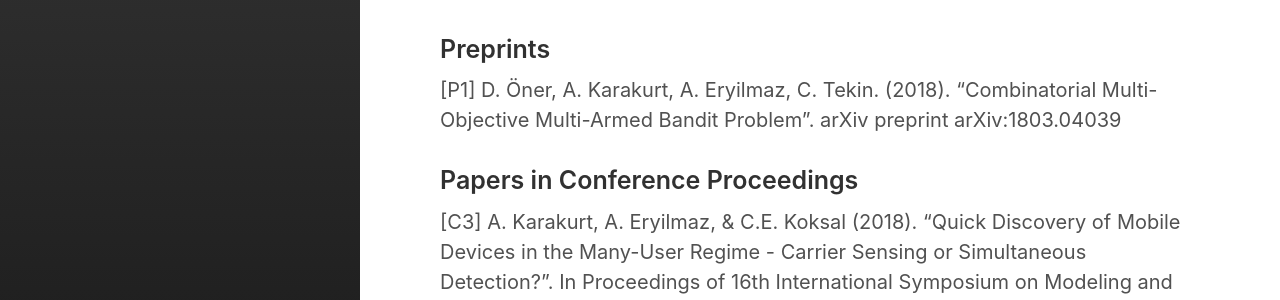
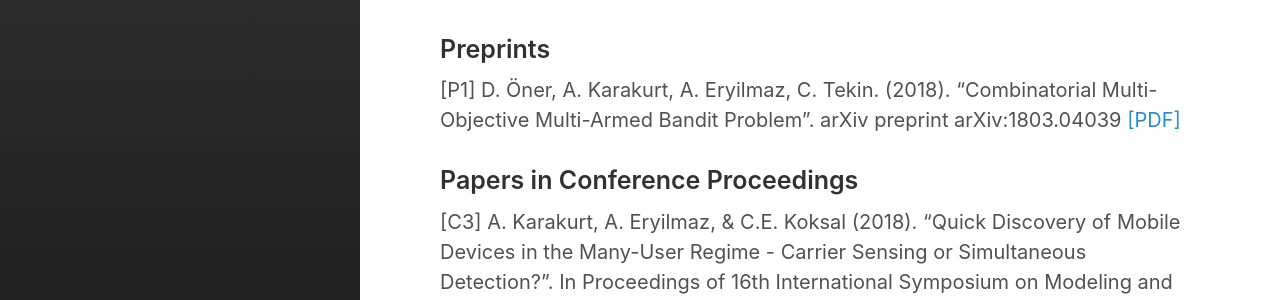
Before and after one commit to altugkarakurt/altugkarakurt.github.io, a Jekyll site: the page built from publications.md, in a window 1280 px wide. Shown: the part 136-436 px from the top of the page. Built offline with Jekyll 4.4.1, drawn with Linux system fonts in a browser that asks for light colours.

Commit message:
Added link to the new preprint to publications

```diff
--- a/publications.md
+++ b/publications.md
@@ -5,7 +5,7 @@
 sidebar_link: true
 ---
 ### Preprints ###
-[P1] D. Öner, A. Karakurt, A. Eryilmaz, C. Tekin. (2018). "Combinatorial Multi-Objective Multi-Armed Bandit Problem". arXiv preprint arXiv:1803.04039
+[P1] D. Öner, A. Karakurt, A. Eryilmaz, C. Tekin. (2018). "Combinatorial Multi-Objective Multi-Armed Bandit Problem". arXiv preprint arXiv:1803.04039 [[PDF]](https://arxiv.org/pdf/1803.04039.pdf "arXiv")
 
 ### Papers in Conference Proceedings ###
 
```
